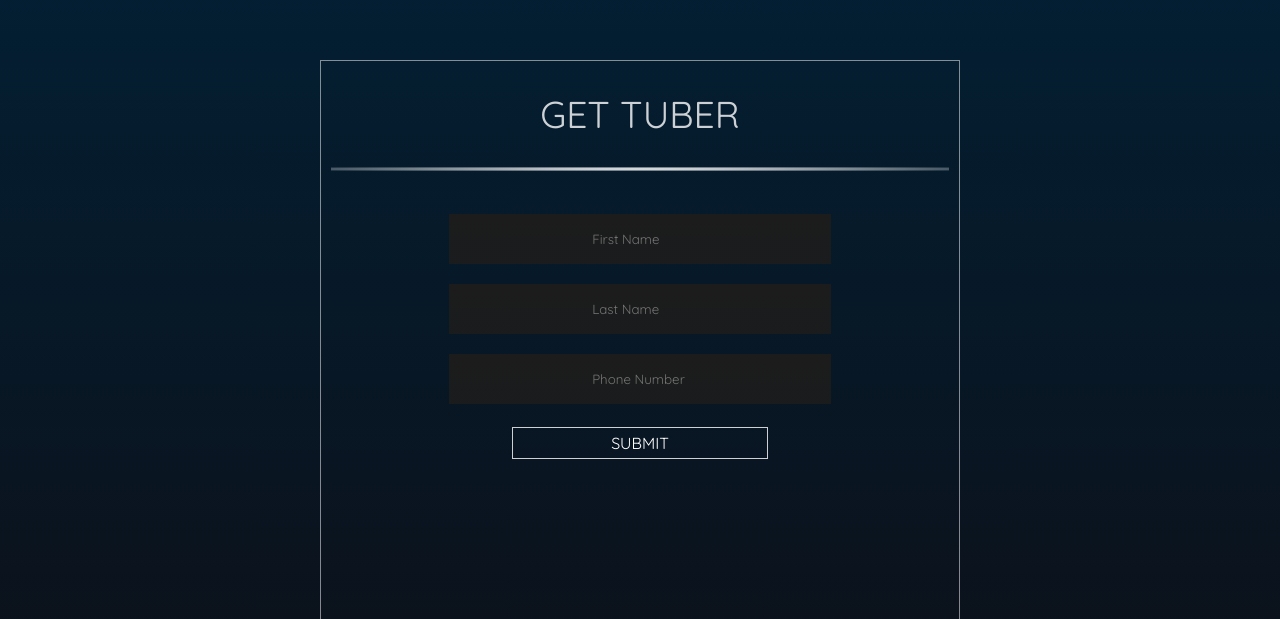
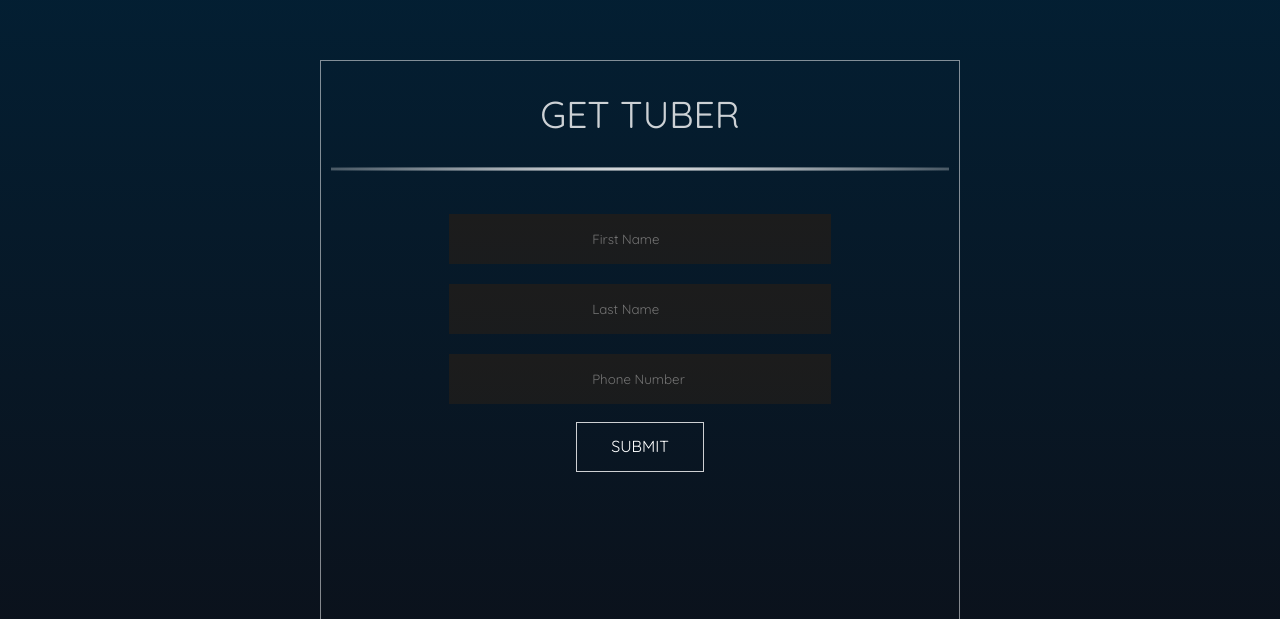
Before and after one commit to summitavenue/tuber, a plain HTML site: page index.html in a window 1280 px wide. Shown: the part 2020-2639 px from the top of the page. Drawn offline with nearby package versions, Linux system fonts and the light colour scheme.

Commit message:
Fixed size of sign up button
Fixed size of sign up button

```diff
--- a/css/style.css
+++ b/css/style.css
@@ -168,9 +168,10 @@ hr.short {
 	}
 
 	#signup-button {
-		margin-top: 5px;
-		width: 40%;
-		padding: 5px;
+		width: 20%;
+		height: 50px;
+		margin: auto;
+		padding: 13px;
 		cursor: pointer;
 		text-align: center;
 	}
```
